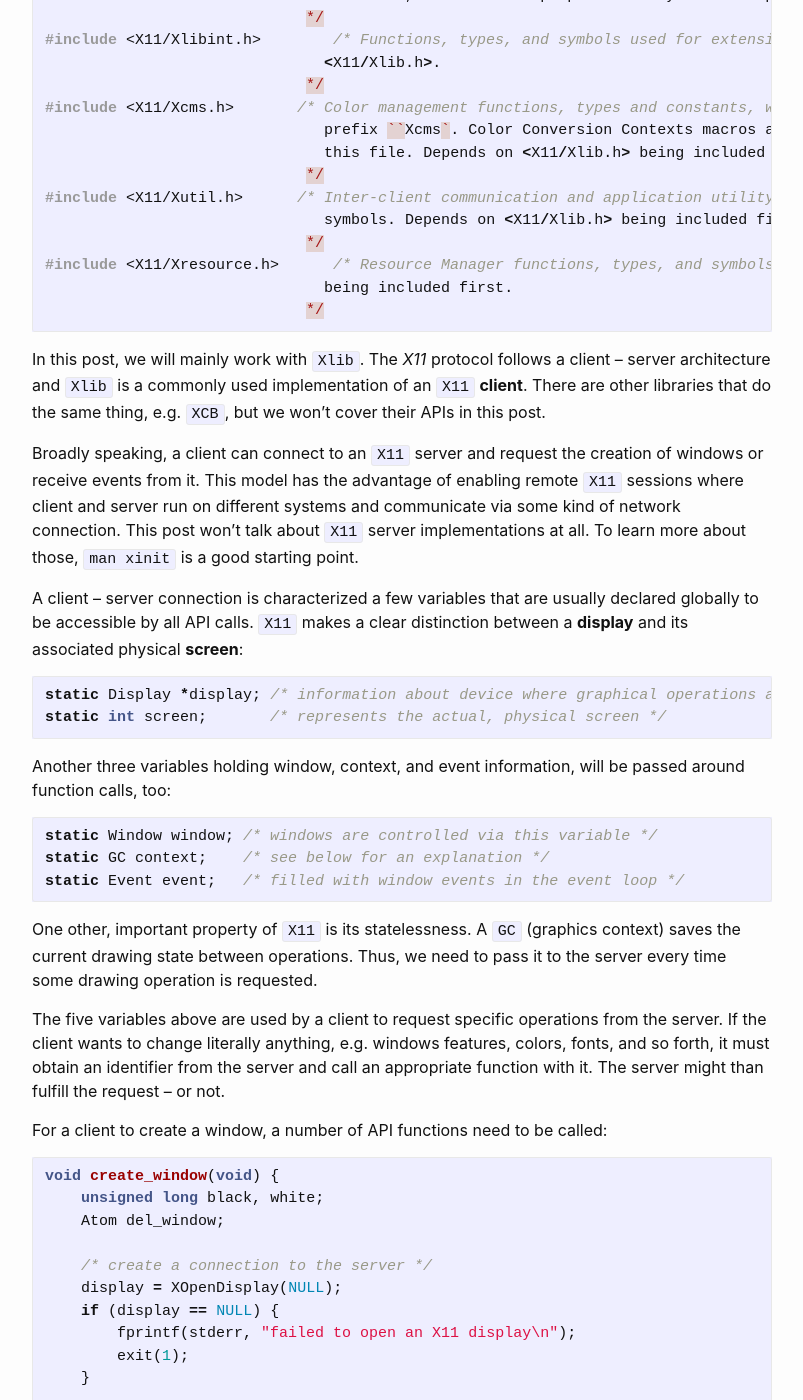
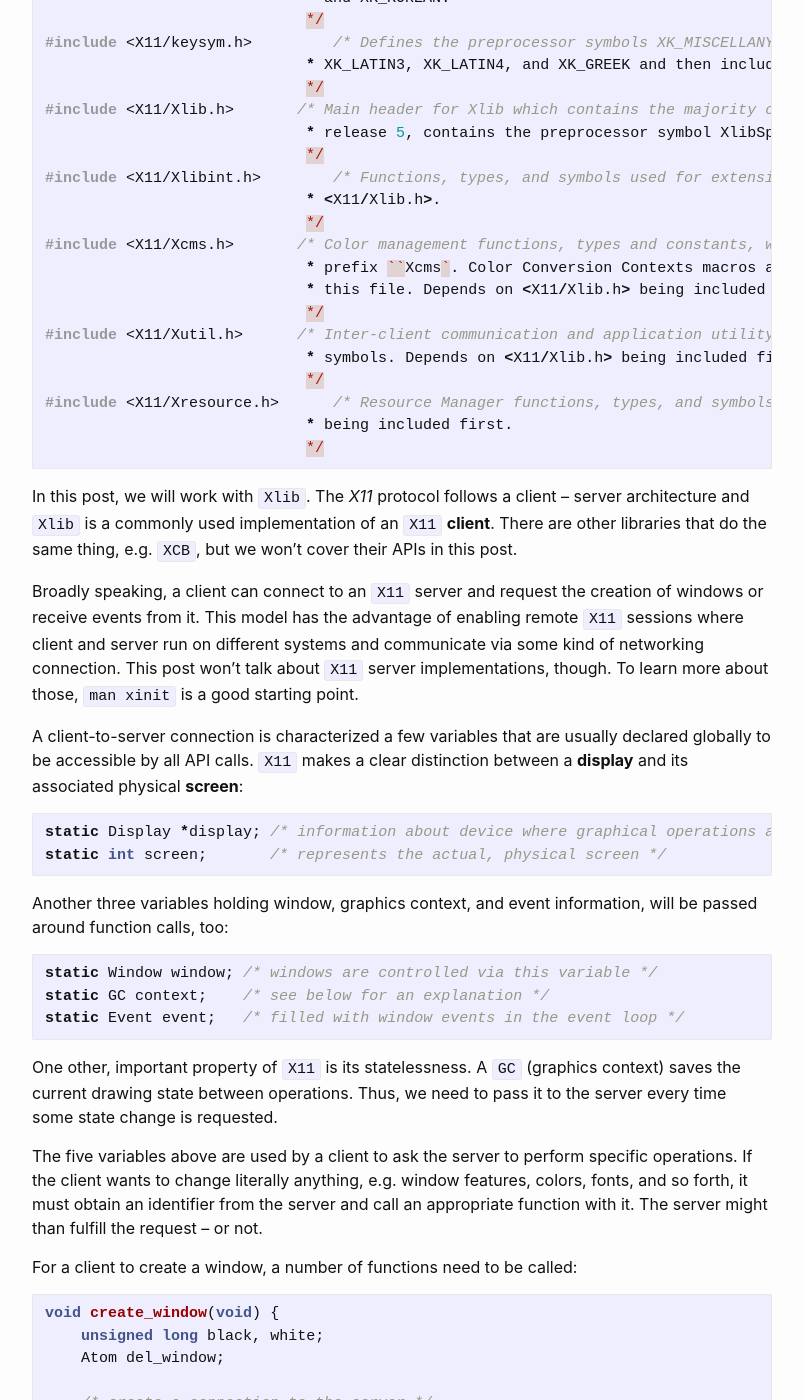
Before and after one commit to DanielSchuette/DanielSchuette.github.io, a Jekyll site: the page built from _posts/2019-09-08-x11_window_system.md, in a window 1280 px wide and 1400 px high, scrolled down 1140 px. Shown: the whole window, without its empty margins (238-1041 px from the left). Built offline with Jekyll 4.4.1, drawn with Linux system fonts in a browser that asks for light colours; nearby versions of some CDN libraries; some web fonts are replaced; comment, search, counter and statistics services are not loaded; some of the changed text lies outside the part shown.

Commit message:
add v1 of x11 post

````diff
--- a/_posts/2019-09-08-x11_window_system.md
+++ b/_posts/2019-09-08-x11_window_system.md
@@ -5,9 +5,11 @@ date:   2019-09-08 23:54:00 +0200
 categories: unix
 ---
 
-The *X Window System* (usually abbreviated as *X11*) implements a basic set of graphics routines for bitmap displays, which enable rendering and manipulation of windows. Thus, it constitutes the first API layer necessary to draw virtually anything to the screen. These days, *X11* is the most widely used windowing system on *GNU/Linux*. In addition to its rendering facilities, it provides an API for working with mouse and keyboard inputs.
+The *X Window System* (usually abbreviated as *X11*) implements a basic set of graphics routines for bitmap displays, which enable rendering and manipulation of windows. You can think of a windowing system as the first user space API layer that enables application programmers to draw graphics to the screen[^1]. These days, *X11* is the most widely used windowing system on *GNU/Linux*. In addition to its rendering facilities, it provides an API for working with mouse and keyboard inputs.
 
-More advanced graphics elements that are necessary to build GUIs -- like buttons or menus -- are left to APIs like *GTK+* that build upon *X11*. Different *Linux* desktop environments like *GNOME* or *KDE* look completely different, even if they run on an *X11* server as a windowing system backend. *X11* really just defines the protocols and primitives for the design of graphical application interfaces.
+The implementation of more advanced and abstract graphics elements that are necessary to build GUIs -- like buttons or menus -- is left to APIs like *GTK+*. They build upon *X11* if not configured to talk to the kernel directly. Different *Linux* desktop environments like *GNOME* or *KDE* look completely different, even if they both run on an *X11* server (we'll talk about the "server" part later on). *X11* really just defines the protocols and most primitive graphical operations and does not deal with design at all.
+
+Again, *X11* is **not** designed to be a GUI library. Thus, most programmers will never need to use it directly. But knowing some of the underlying principles can still facilitate an understanding of the *Linux* graphics stack.
 
 # Creating an X11 Window
 To work with *X11*, a number of header files can be included:
@@ -22,49 +24,49 @@ To work with *X11*, a number of header files can be included:
 #include <X11/Xatom.h> 	    /* All predefined atoms, which are symbols with the prefix `XA_`.*/
 #include <X11/cursorfont.h> /* Standard cursor font symbols, which have the `XC_` prefix. */
 #include <X11/X.h> 	        /* Types and constants for applications. Included automatically
-                               within <X11/Xlib.h>. */
+                             * within <X11/Xlib.h>. */
 #include <X11/keysymdef.h> 	/* Standard KeySym values, which are symbols with the prefix ``XK_``.
-                               KeySyms are arranged in groups, and a preprocessor symbol controls
-                               inclusion of each group. The preprocessor symbol must be defined
-                               prior to inclusion of the file to obtain the associated values.
-                               The preprocessor symbols are XK_MISCELLANY, XK_LATIN1, XK_LATIN2,
-                               XK_LATIN3, XK_LATIN4, XK_KATAKANA, XK_ARABIC, XK_CYRILLIC, XK_GREEK,
-                               XK_TECHNICAL, XK_SPECIAL, XK_PUBLISHING, XK_APL, XK_HEBREW, XK_THAI,
-                               and XK_KOREAN.
+                             * KeySyms are arranged in groups, and a preprocessor symbol controls
+                             * inclusion of each group. The preprocessor symbol must be defined
+                             * prior to inclusion of the file to obtain the associated values.
+                             * The preprocessor symbols are XK_MISCELLANY, XK_LATIN1, XK_LATIN2,
+                             * XK_LATIN3, XK_LATIN4, XK_KATAKANA, XK_ARABIC, XK_CYRILLIC, XK_GREEK,
+                             * XK_TECHNICAL, XK_SPECIAL, XK_PUBLISHING, XK_APL, XK_HEBREW, XK_THAI,
+                             * and XK_KOREAN.
                              */
 #include <X11/keysym.h> 	/* Defines the preprocessor symbols XK_MISCELLANY, XK_LATIN1, XK_LATIN2,
-                               XK_LATIN3, XK_LATIN4, and XK_GREEK and then includes <X11/keysymdef.h>
+                             * XK_LATIN3, XK_LATIN4, and XK_GREEK and then includes <X11/keysymdef.h>
                              */
 #include <X11/Xlib.h> 	    /* Main header for Xlib which contains the majority of all symbols. Since
-                               release 5, contains the preprocessor symbol XlibSpecificationRelease.
+                             * release 5, contains the preprocessor symbol XlibSpecificationRelease.
                              */
 #include <X11/Xlibint.h> 	/* Functions, types, and symbols used for extensions. Automatically includes
-                               <X11/Xlib.h>.
+                             * <X11/Xlib.h>.
                              */
 #include <X11/Xcms.h> 	    /* Color management functions, types and constants, which begin with the
-                               prefix ``Xcms`. Color Conversion Contexts macros are also declared in
-                               this file. Depends on <X11/Xlib.h> being included first.
+                             * prefix ``Xcms`. Color Conversion Contexts macros are also declared in
+                             * this file. Depends on <X11/Xlib.h> being included first.
                              */
 #include <X11/Xutil.h> 	    /* Inter-client communication and application utility functions, types and
-                               symbols. Depends on <X11/Xlib.h> being included first.
+                             * symbols. Depends on <X11/Xlib.h> being included first.
                              */
 #include <X11/Xresource.h> 	/* Resource Manager functions, types, and symbols. Depends on <X11/Xlib.h>
-                               being included first.
+                             * being included first.
                              */
 ```
 
-In this post, we will mainly work with `Xlib`. The *X11* protocol follows a client -- server architecture and `Xlib` is a commonly used implementation of an `X11` **client**. There are other libraries that do the same thing, e.g. `XCB`, but we won't cover their APIs in this post.
+In this post, we will work with `Xlib`. The *X11* protocol follows a client -- server architecture and `Xlib` is a commonly used implementation of an `X11` **client**. There are other libraries that do the same thing, e.g. `XCB`, but we won't cover their APIs in this post.
 
-Broadly speaking, a client can connect to an `X11` server and request the creation of windows or receive events from it. This model has the advantage of enabling remote `X11` sessions where client and server run on different systems and communicate via some kind of network connection. This post won't talk about `X11` server implementations at all. To learn more about those, `man xinit` is a good starting point.
+Broadly speaking, a client can connect to an `X11` server and request the creation of windows or receive events from it. This model has the advantage of enabling remote `X11` sessions where client and server run on different systems and communicate via some kind of networking connection. This post won't talk about `X11` server implementations, though. To learn more about those, `man xinit` is a good starting point.
 
-A client -- server connection is characterized a few variables that are usually declared globally to be accessible by all API calls. `X11` makes a clear distinction between a **display** and its associated physical **screen**:
+A client-to-server connection is characterized a few variables that are usually declared globally to be accessible by all API calls. `X11` makes a clear distinction between a **display** and its associated physical **screen**:
 
 ```c
 static Display *display; /* information about device where graphical operations are done */
 static int screen;       /* represents the actual, physical screen */
 ```
 
-Another three variables holding window, context, and event information, will be passed around function calls, too:
+Another three variables holding window, graphics context, and event information, will be passed around function calls, too:
 
 ```c
 static Window window; /* windows are controlled via this variable */
@@ -72,11 +74,11 @@ static GC context;    /* see below for an explanation */
 static Event event;   /* filled with window events in the event loop */
 ```
 
-One other, important property of `X11` is its statelessness. A `GC` (graphics context) saves the current drawing state between operations. Thus, we need to pass it to the server every time some drawing operation is requested.
+One other, important property of `X11` is its statelessness. A `GC` (graphics context) saves the current drawing state between operations. Thus, we need to pass it to the server every time some state change is requested.
 
-The five variables above are used by a client to request specific operations from the server. If the client wants to change literally anything, e.g. windows features, colors, fonts, and so forth, it must obtain an identifier from the server and call an appropriate function with it. The server might than fulfill the request -- or not.
+The five variables above are used by a client to ask the server to perform specific operations. If the client wants to change literally anything, e.g. window features, colors, fonts, and so forth, it must obtain an identifier from the server and call an appropriate function with it. The server might than fulfill the request -- or not.
 
-For a client to create a window, a number of API functions need to be called:
+For a client to create a window, a number of functions need to be called:
 
 ```c
 void create_window(void) {
@@ -173,10 +175,10 @@ XFillRectangle(display, window, context, x, y, width, height);
 XDrawString(display, window, context, x, y, string, strlen(string));
 ```
 
-See its `man` page for more information about a specific function.
+They all do what their names imply. If you have any questions, you should consult their `man` pages for more information.
 
 # How X11 Handles Colors
-When using the functions above, you will notice that *X11* uses the current fore- and background colors of the window (i.e. the ones specified during window creation). One can create and use more colors than just black and white, tough:
+When calling the functions above, you will notice that *X11* uses the current fore- and background colors of the window (i.e. the ones specified during window creation). For a nice GUI, one needs to use more colors than just black and white, tough[^2]:
 
 ```c
 /* get_color: return a pixel value corresponding to `col_name'. */
@@ -190,7 +192,7 @@ unsigned long get_color(const char *col_name)
 }
 ```
 
-To figure out which name a specific *RGB* color value has, read `/usr/share/X11/rgb.txt`. In addition to using explicit names, colors can also be specified using their *RGB* representation. Consult `man XColor` for more information.
+To figure out which name a specific *RGB* color value has, read `/usr/share/X11/rgb.txt`. In addition to using explicit names, colors can also be specified using their *RGB* representation. Please read `man XColor` for a thorough introduction to the *X11* color system.
 
 Whereas the code above creates a shared color map, private color maps exist, too. Creating them is a little more difficult and works as follows:
 
@@ -227,7 +229,15 @@ XSetForeground(display, context, some_pixel_value);
 In this call, `some_pixel_value` is the `XColor.pixel` member of an individual color of either a shared or private color map.
 
 # More Advanced Topics
-XImage, .xbm files, cursors, etc.
+There is so much more to learn about *X11* before we could start writing an actual program, though. Currently, we cannot even load images or display text on the screen! The best place to look for anything *X11* related is the official [X.org webpage](https://www.x.org/wiki/Documentation/).
 
 # Summary
-...
+As we said in the introduction, *X11* is really just the basis of libraries like *GTK+* or *Qt*. It's incredibly hard to use it for GUI creation[^3]. But if we want to understand their inner workings or write low level graphics applications that only use graphics primitives, knowing the basics of the *X Window System* protocol and how to create a window with it might come in handy! Having read this post, you should now be able to dive deeper into the `Xlib` API and learn everything you need to know to create whatever application you want.
+
+As always, I hope you enjoyed reading this post. Please let me know in the comments or via [Twitter](https://twitter.com/DogtorDash) if you have any questions or suggestions for improvement!
+
+<hr class="hr-light">
+
+[^1]: On a *Unix*-like operating system and assuming you don't want to write to the [framebuffer](https://en.wikipedia.org/wiki/Linux_framebuffer) directly.
+[^2]: To abstract away hardware differences, *X11* only guarantees the existence of black and white colors.Every other color must be requested from the server and might look different on different systems.
+[^3]: It is probably impossible, considering the amount of work that went into graphics toolkits like *GTK+*.
````
Also changed, not shown: other parts of _posts/2019-09-08-x11_window_system.md (+21 -21 lines).
